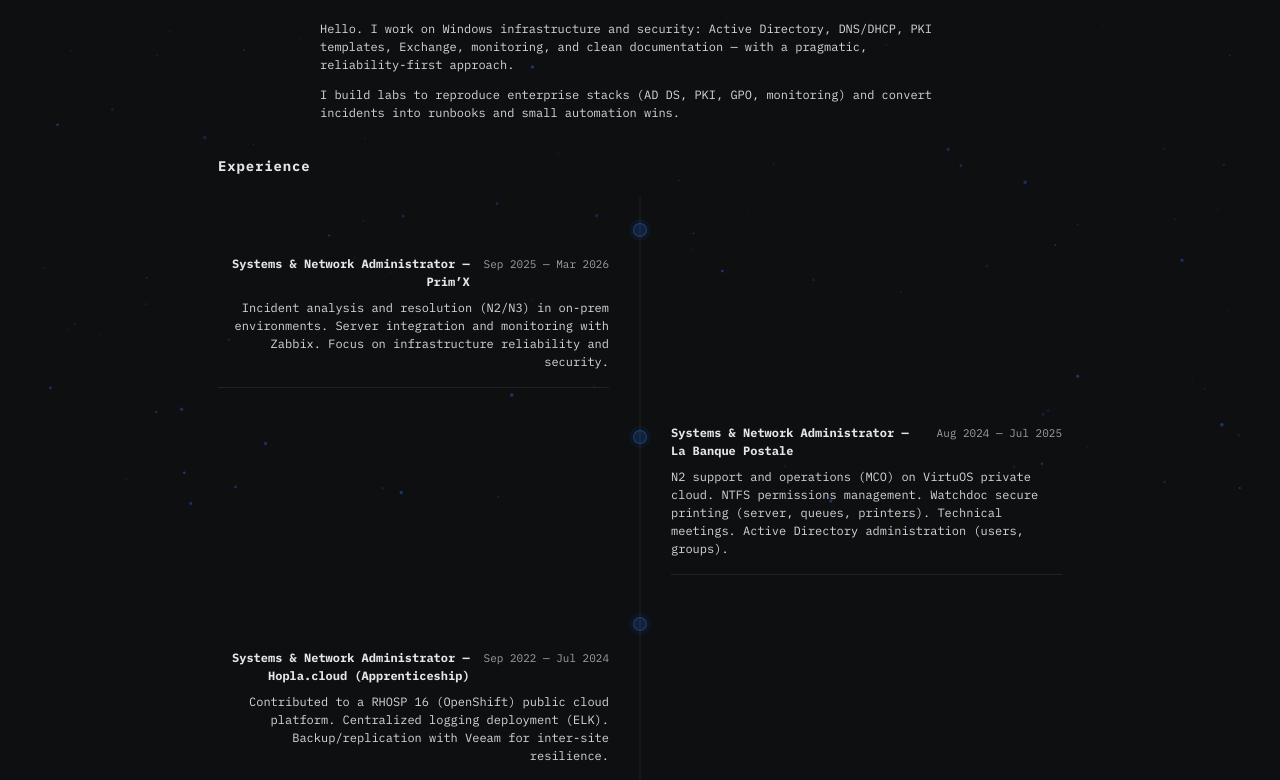
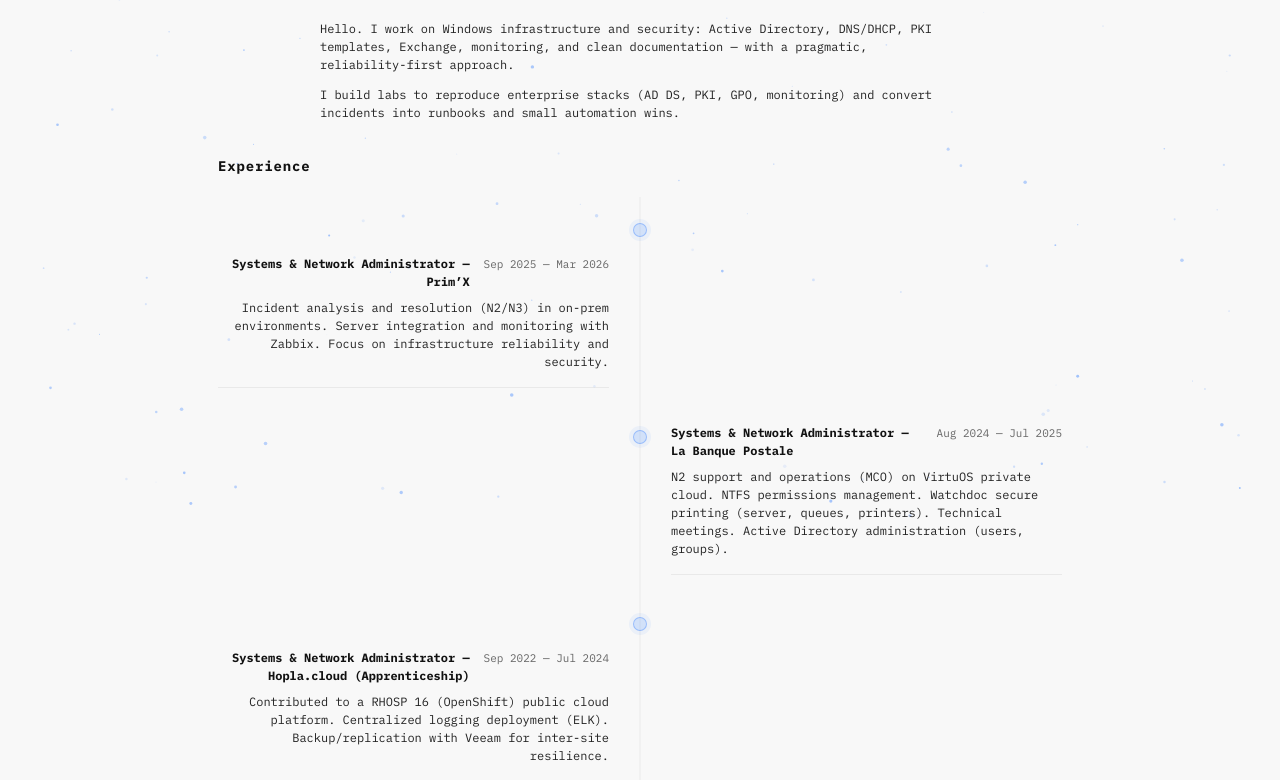
Before and after one commit to bahouti/hbahouti.com, a plain HTML site: page index.html in a window 1280 px wide. Shown: the part 265-1045 px from the top of the page. Drawn offline with Linux system fonts and the dark colour scheme.

Commit message:
Update style.css

```diff
--- a/style.css
+++ b/style.css
@@ -8,13 +8,8 @@
   --mono: "IBM Plex Mono", ui-monospace, SFMono-Regular, Menlo, Monaco, Consolas, "Liberation Mono", "Courier New", monospace;
 }
 
-html{
-  color-scheme: light dark;
-}
-
 *{ box-sizing: border-box; }
 html, body{ height: 100%; }
-
 body{
   margin: 0;
   background: var(--bg);
@@ -23,17 +18,10 @@
   line-height: 1.5;
 }
 
-/* Three.js canvas lives inside #bg */
 #bg{
   position: fixed;
   inset: 0;
   z-index: -1;
-  pointer-events: none;
-}
-#bg canvas{
-  width: 100%;
-  height: 100%;
-  display: block;
 }
 
 .nav{
@@ -266,17 +254,3 @@
     text-align: left !important;
   }
 }
-
-/* Native dark mode (uniform, no Dark Reader artifacts) */
-@media (prefers-color-scheme: dark) {
-  :root{
-    --bg: #0e0f11;
-    --text: #e6e6e6;
-    --muted: #9aa0a6;
-    --line: rgba(255,255,255,.08);
-    --blue: #5c8dff;
-  }
-
-  body{ background: var(--bg); color: var(--text); }
-  .intro, .summary{ color: #d7d7d7; }
-}
```
